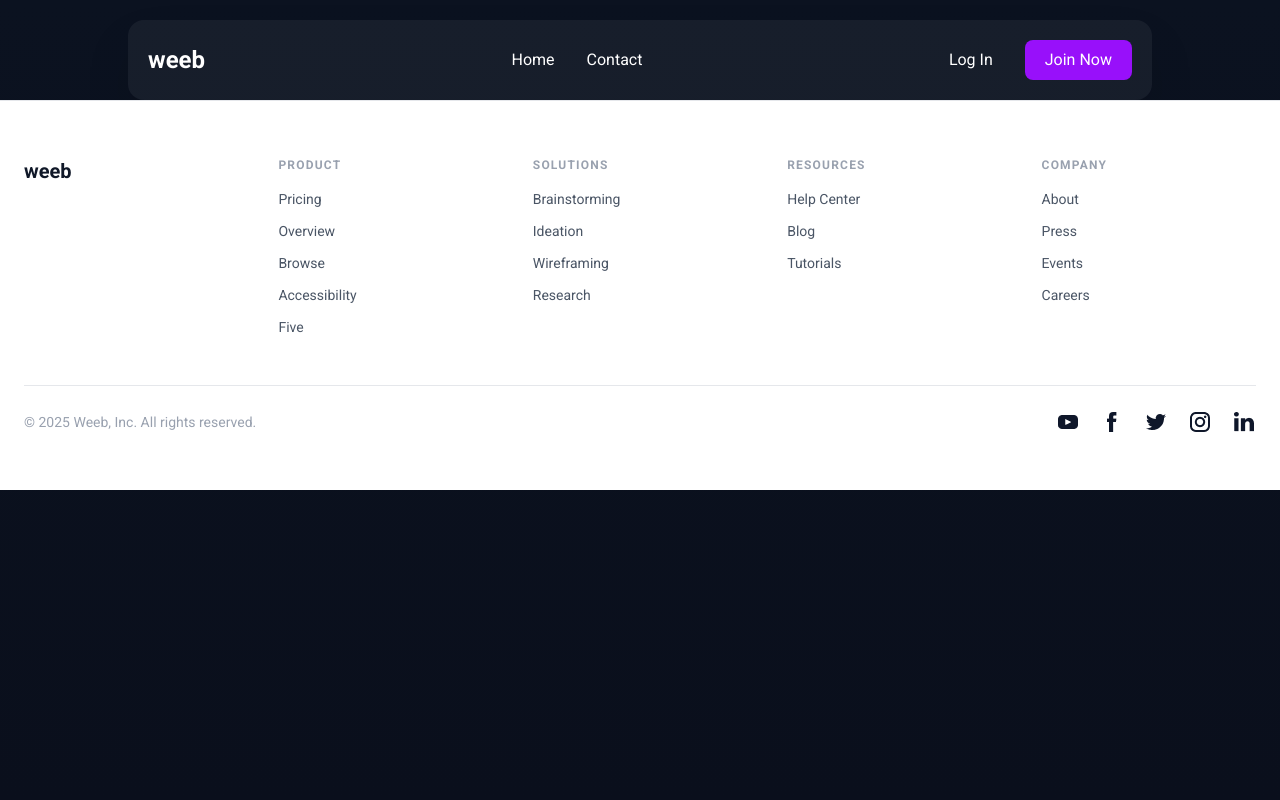
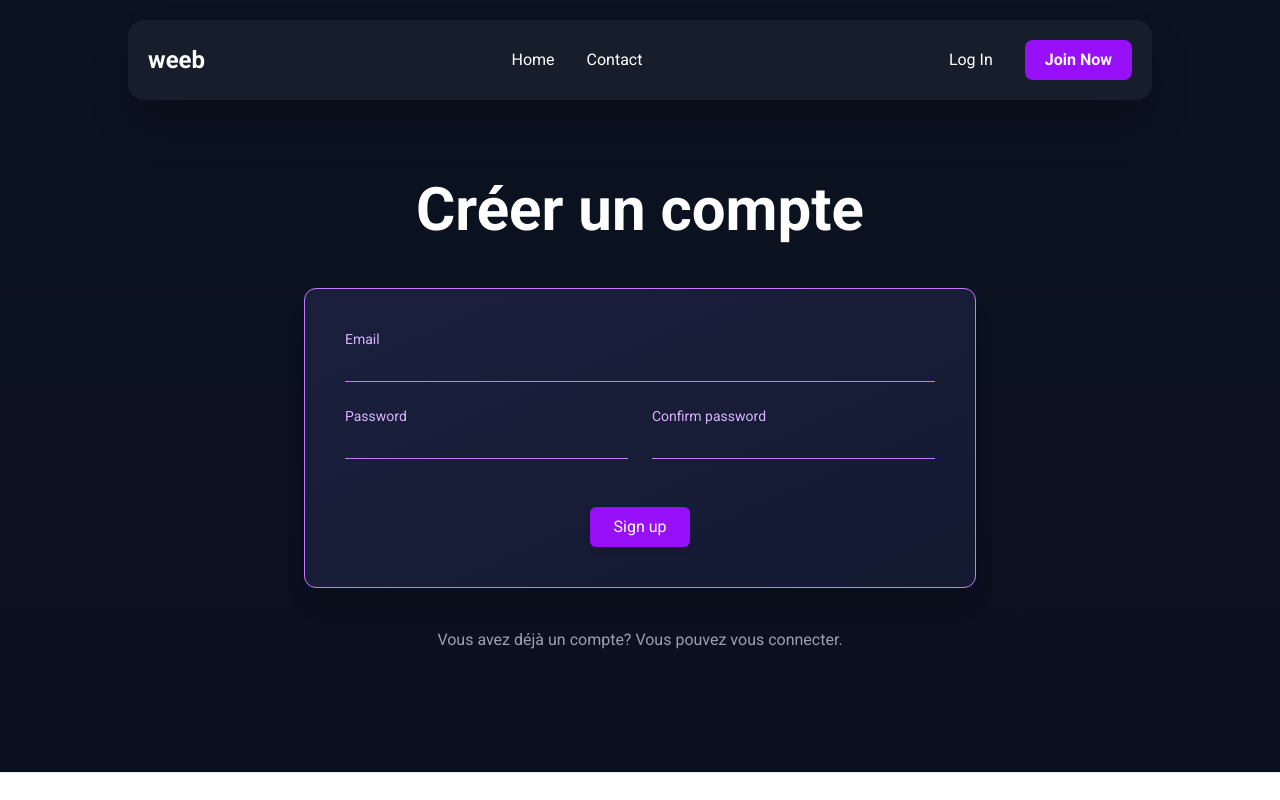
Before and after one commit to Chaimaa482/Weeb, a React (Vite) app in the folder Weeb/: page /signup in a window 1280 px wide. Shown: the top 800 px of the page. Built offline with nearby package versions, Linux system fonts and the light colour scheme.

Commit message:
add login and sign up pages

```diff
--- a/Weeb/src/App.jsx
+++ b/Weeb/src/App.jsx
@@ -3,6 +3,8 @@ import Navbar from './components/Navbar'
 import Home from "./pages/Home";
 import Contact from "./pages/Contact";
 import Footer from "./components/Footer";
+import Signup from "./pages/Signup";
+import Login from "./pages/Login";
 
 function App() {
 
@@ -12,6 +14,8 @@ function App() {
       <Routes>
         <Route path="/" element={<Home />} />
         <Route path="/contact" element={<Contact />} />
+        <Route path="/signup" element={<Signup />} />
+        <Route path="/login" element={<Login />} />
       </Routes>
       <Footer />
     </div>
--- a/Weeb/src/components/Navbar.jsx
+++ b/Weeb/src/components/Navbar.jsx
@@ -32,12 +32,24 @@ export default function Navbar() {
         </ul>
 
         <div className="flex items-center gap-8 text-ms">
-          <button className="cursor-pointer">
+          <NavLink
+              to="/login"
+              className={({ isActive }) =>
+                isActive ? "font-bold" : ""
+              }
+            >
             Log In
-          </button>
-          <button className="cursor-pointer bg-purple-600 hover:bg-purple-700 transition px-5 py-2 rounded-lg">
-            Join Now
-          </button>
+            </NavLink>
+
+            <NavLink
+              to="/signup"
+              className={({ isActive }) =>
+                  `bg-purple-600 hover:bg-purple-700 transition px-5 py-2 rounded-lg ${
+                    isActive ? "font-bold" : ""
+                  }`
+                } >
+                Join Now
+            </NavLink>
         </div>
       </nav>
     </header>
--- /dev/null
+++ b/Weeb/src/pages/Login.jsx
@@ -0,0 +1,58 @@
+function Login() {
+
+  return (
+  <>
+        <section className="max-w-5xl mx-auto px-6 text-center m-20">
+
+          {/* Header */}
+          <div className="mb-12 rounded-lg">
+            <h1 className="text-6xl font-bold text-white mb-4">
+              Se connecter
+            </h1>
+          </div>
+
+          {/* Form */}
+          <div className="mx-auto max-w-2xl rounded-xl p-10 bg-linear-to-br from-[#1a1f3c] to-[#151a33] shadow-xl border border-purple-400 ">
+            <form className="grid grid-cols-2 gap-6 text-left">
+
+             <div className="col-span-2">
+                <label className="block text-purple-300 text-sm mb-2">Email</label>
+                <input
+                  type="email"
+                  className="w-full bg-transparent border-b border-purple-400 text-white focus:outline-none focus:border-purple-600"
+                />
+              </div>
+
+              <div>
+                <label className="block text-purple-300 text-sm mb-2">Password</label>
+                <input
+                  type="password"
+                  className="w-full bg-transparent border-b border-purple-400 text-white focus:outline-none focus:border-purple-600"
+                />
+              </div>
+
+              <div className="col-span-2 flex justify-center mt-6">
+                <button
+                  type="submit"
+                  className="px-6 py-2 bg-purple-600 hover:bg-purple-700 text-white rounded-md shadow-md transition"
+                >
+                  Se connecter
+                </button>
+              </div>
+
+            </form>
+          </div>
+          <div className="p-10 flex flex-col gap-10">
+            <p>Mot de passe oublié ?</p>
+             <p className="text-gray-400">Vous n'avez pas un compte? Vous pouvez en créer un.</p>
+
+          </div>
+
+
+        </section>
+      </>
+
+  )
+}
+
+export default Login
--- /dev/null
+++ b/Weeb/src/pages/Signup.jsx
@@ -0,0 +1,61 @@
+function Signup() {
+
+  return (
+  <>
+        <section className="max-w-5xl mx-auto px-6 text-center m-20">
+
+          {/* Header */}
+          <div className="mb-12 rounded-lg">
+            <h1 className="text-6xl font-bold text-white mb-4">
+              Créer un compte
+            </h1>
+          </div>
+
+          {/* Form */}
+          <div className="mx-auto max-w-2xl rounded-xl p-10 bg-linear-to-br from-[#1a1f3c] to-[#151a33] shadow-xl border border-purple-400 ">
+            <form className="grid grid-cols-2 gap-6 text-left">
+
+             <div className="col-span-2">
+                <label className="block text-purple-300 text-sm mb-2">Email</label>
+                <input
+                  type="email"
+                  className="w-full bg-transparent border-b border-purple-400 text-white focus:outline-none focus:border-purple-600"
+                />
+              </div>
+
+              <div>
+                <label className="block text-purple-300 text-sm mb-2">Password</label>
+                <input
+                  type="password"
+                  className="w-full bg-transparent border-b border-purple-400 text-white focus:outline-none focus:border-purple-600"
+                />
+              </div>
+
+              <div>
+                <label className="block text-purple-300 text-sm mb-2">Confirm password</label>
+                <input
+                  type="password"
+                  className="w-full bg-transparent border-b border-purple-400 text-white focus:outline-none focus:border-purple-600"
+                />
+              </div>
+
+              <div className="col-span-2 flex justify-center mt-6">
+                <button
+                  type="submit"
+                  className="px-6 py-2 bg-purple-600 hover:bg-purple-700 text-white rounded-md shadow-md transition"
+                >
+                  Sign up
+                </button>
+              </div>
+
+            </form>
+          </div>
+                      <p className="text-gray-400 p-10 ">Vous avez déjà un compte? Vous pouvez vous connecter.</p>
+
+        </section>
+      </>
+
+  )
+}
+
+export default Signup
```
